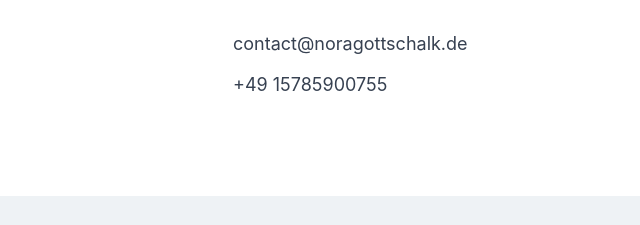
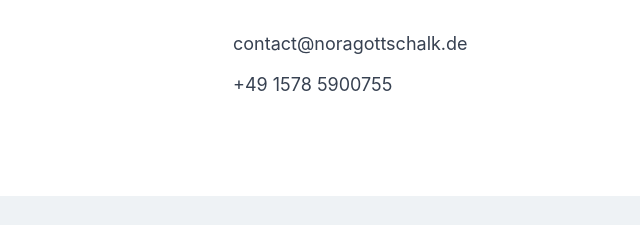
Before and after one commit to norakatharina22-ui/nora-gottschalk-pr, a plain HTML site: page index.html in a window 1280 px wide. Shown: the part 547-772 px from the top of the page, 71-711 px from the left. Drawn offline with nearby package versions, Linux system fonts and the light colour scheme.

Commit message:
Update index.html

```diff
--- a/index.html
+++ b/index.html
@@ -128,7 +128,7 @@
 
                     <!-- TELEFONNUMMER ALS EINFACHER TEXT (kein <a>-Tag) -->
                     <!-- Die Nummer ist im Quellcode UMGEKEHRT! (+49 1578 5900755) -->
-                    <span class="phone-obf text-lg text-gray-700 leading-relaxed">55700958751 94+</span>
+                    <span class="phone-obf text-lg text-gray-700 leading-relaxed">5570095 8751 94+</span>
                 </div>
             </div>
         </div>
```
